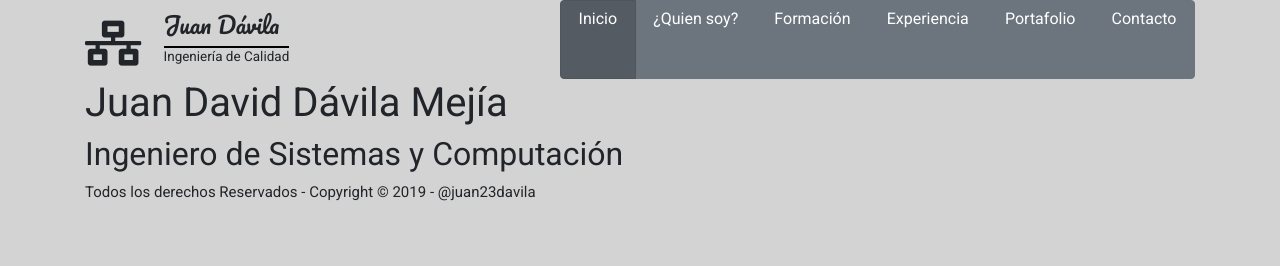
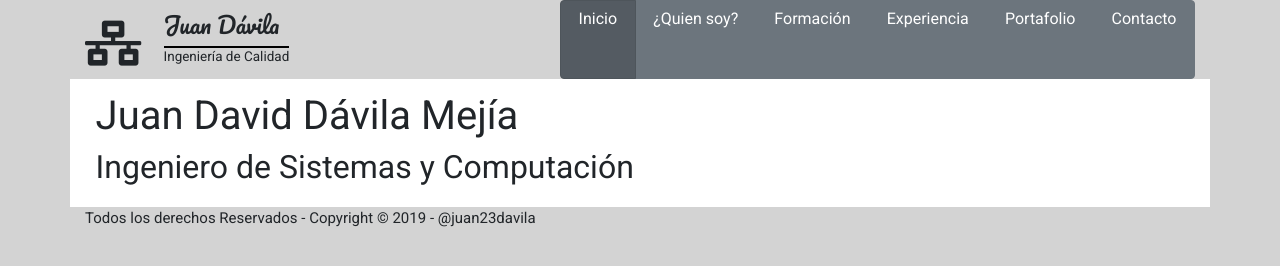
Before and after one commit to juan23davila/cvOnline, a plain HTML site: page index.html in a window 1280 px wide. Drawn offline with nearby package versions, Linux system fonts and the light colour scheme.

Commit message:
Corrección de lo anterior

```diff
--- a/css/main.css
+++ b/css/main.css
@@ -40,7 +40,7 @@ hr {
     margin-right: 5%;
 }
 
-#container{
+#content{
     background-color: white;
-    padding: 1% 0%;
+    padding: 1% 2%;
 }
--- a/index.html
+++ b/index.html
@@ -51,6 +51,7 @@
 
     <div id="content" class="container">
         <!--Aquí es donde se carga el contenido-->
+        jajaja
     </div>
 
     <footer class="container" id="footer"></footer>
```
